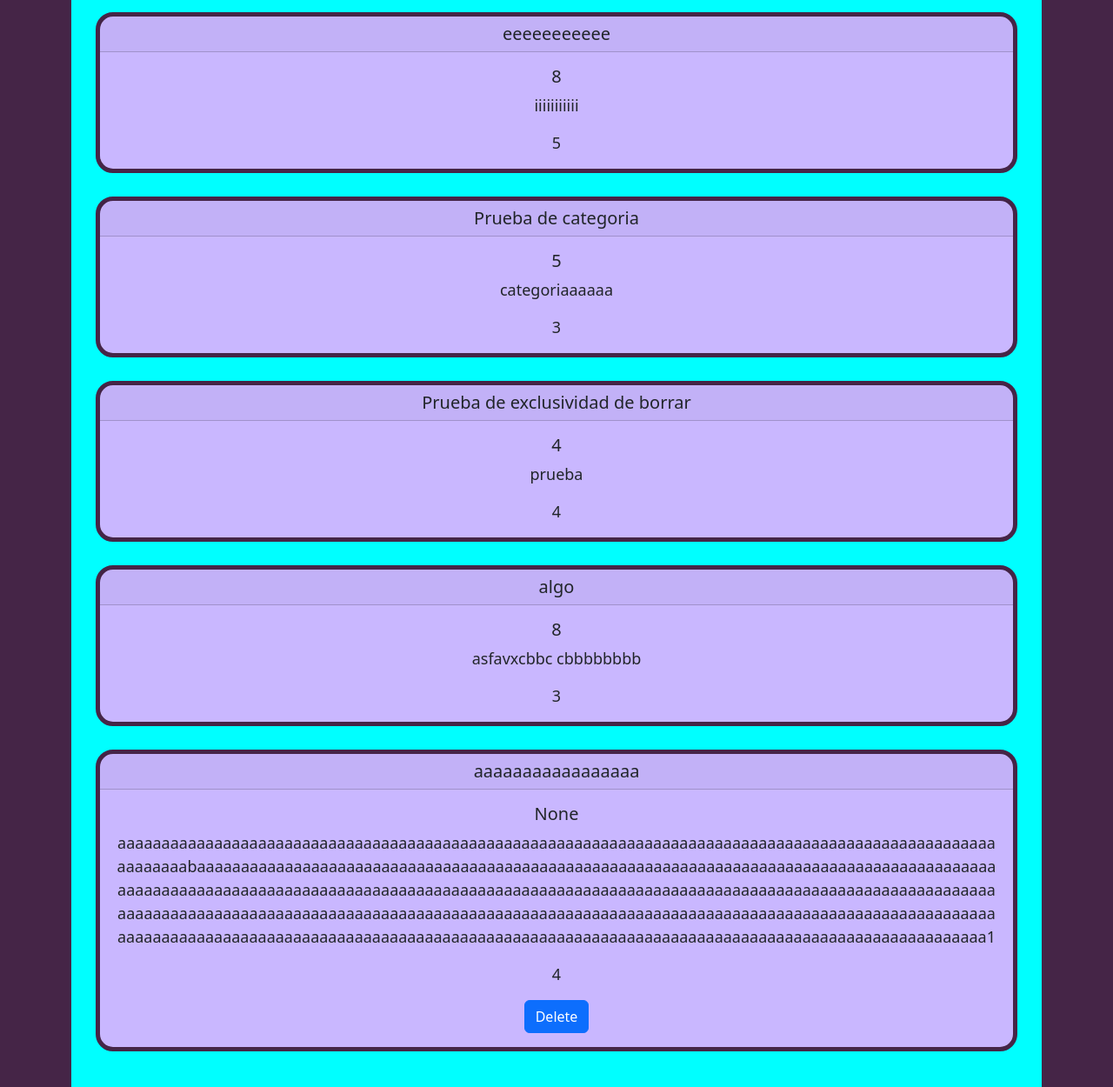
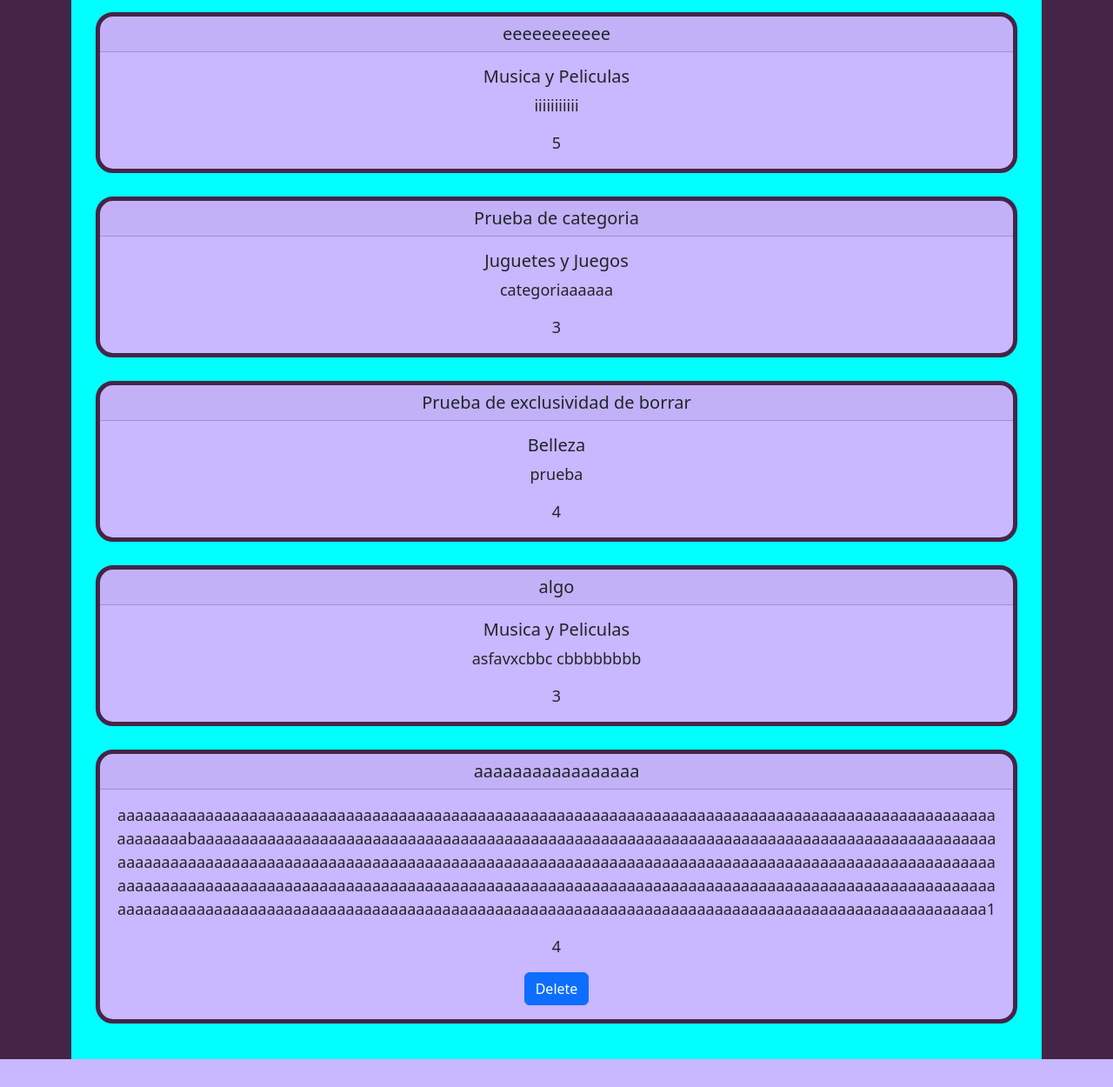
Before and after one commit to DCC-CC4401/2023-1-Grupo-6, a Django app: page /ShowReviews/ in a window 1280 px wide. Shown: the part 72-1322 px from the top of the page at 87% size. After the commit the page ends 1290 px from the top, so only its background shows below. Run offline with Django 4.2, Linux system fonts and the light colour scheme; data comes from the database, SQL or seed files in the repository; both versions use the stored data as it was after the commit; parts of the project's set-up code (start-up, migrations or seed data) failed here and were passed over.

```diff
--- a/group_6_project/reviews/assets/categories.json
+++ b/group_6_project/reviews/assets/categories.json
@@ -1,5 +1,3 @@
-Claro, aquí está la versión en español del archivo .json:
-
 [
   {
     "id": "1",
@@ -7,7 +5,7 @@ Claro, aquí está la versión en español del archivo .json:
   },
   {
     "id": "2",
-    "name": "Electrónicos"
+    "name": "Electronicos"
   },
   {
     "id": "3",
@@ -31,7 +29,7 @@ Claro, aquí está la versión en español del archivo .json:
   },
   {
     "id": "8",
-    "name": "Música y Películas"
+    "name": "Musica y Peliculas"
   },
   {
     "id": "9",
--- a/group_6_project/reviews/templates/reviews/showReview.html
+++ b/group_6_project/reviews/templates/reviews/showReview.html
@@ -51,7 +51,13 @@
     <div class="card borde morado-claro">
       <h5 class="card-header">{{ obj.product_name }}</h5>
       <div class="card-body">
-        <h5 class="card-title">{{ obj.category }}</h5>
+
+        {% for category in categories %}
+          {% if category.id == obj.category  %}
+          <h5 class="card-title">{{ category.name }}</h5>
+          {% endif %}
+        {% endfor %}
+
         <p class="card-text">{{ obj.content }}</p>
         <p class="card-text">{{ obj.punctuation }}</p>
         {% if user.id == obj.author_nickname.id %}
--- a/group_6_project/reviews/views.py
+++ b/group_6_project/reviews/views.py
@@ -3,6 +3,7 @@ from .forms import LogInForm, RegisterForm, CreateReviewForm
 from reviews.models import User, Review
 from django.http import HttpResponseRedirect
 from django.contrib.auth import authenticate, login, logout
+import json
 # Create your views here.
 
 # Esta función maneja el proceso de log in del usuario.
@@ -61,8 +62,9 @@ def register_user(request):
 
      #Crear el nuevo usuario
 
-     #Redireccionar la página /tareas
-     #return HttpResponseRedirect('/tareas')
+
+with open('reviews/assets/categories.json', 'r') as f:
+            categories = json.load(f)
 
 def CreateReview(request):
     if request.method == 'POST':
@@ -74,8 +76,7 @@ def CreateReview(request):
             punctuation = form.cleaned_data["punctutation"]
             review = Review(product_name=product_name, category=category, content=content, punctuation=punctuation, author_nickname=request.user)
             review.save()
-            last_five_objects = Review.objects.order_by('-id')[:5]
-            return render(request, 'reviews/showReview.html', {'reviews': last_five_objects})
+            return redirect('/ShowReviews/')
 
     else:
         form = CreateReviewForm()
@@ -84,7 +85,7 @@ def CreateReview(request):
 
 def ShowReviews(request):
         last_five_objects = Review.objects.order_by('-id')[:5]
-        return render(request, 'reviews/showReview.html', {'reviews': last_five_objects})
+        return render(request, 'reviews/showReview.html', {'reviews': last_five_objects, 'categories': categories})
 
 
 def DeleteReview(request, review_id):
```
Also changed, not shown: group_6_project/db.sqlite3.
